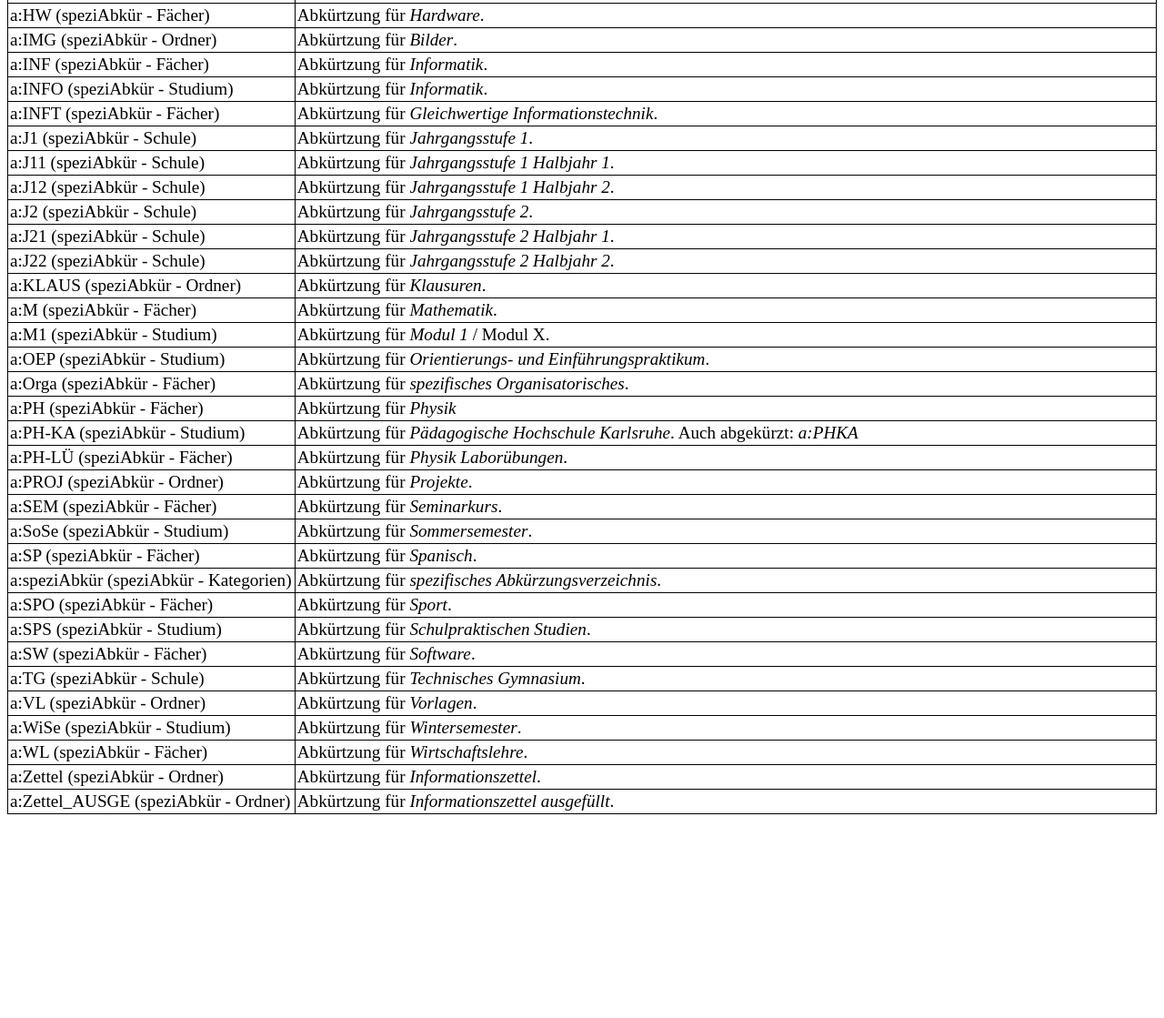
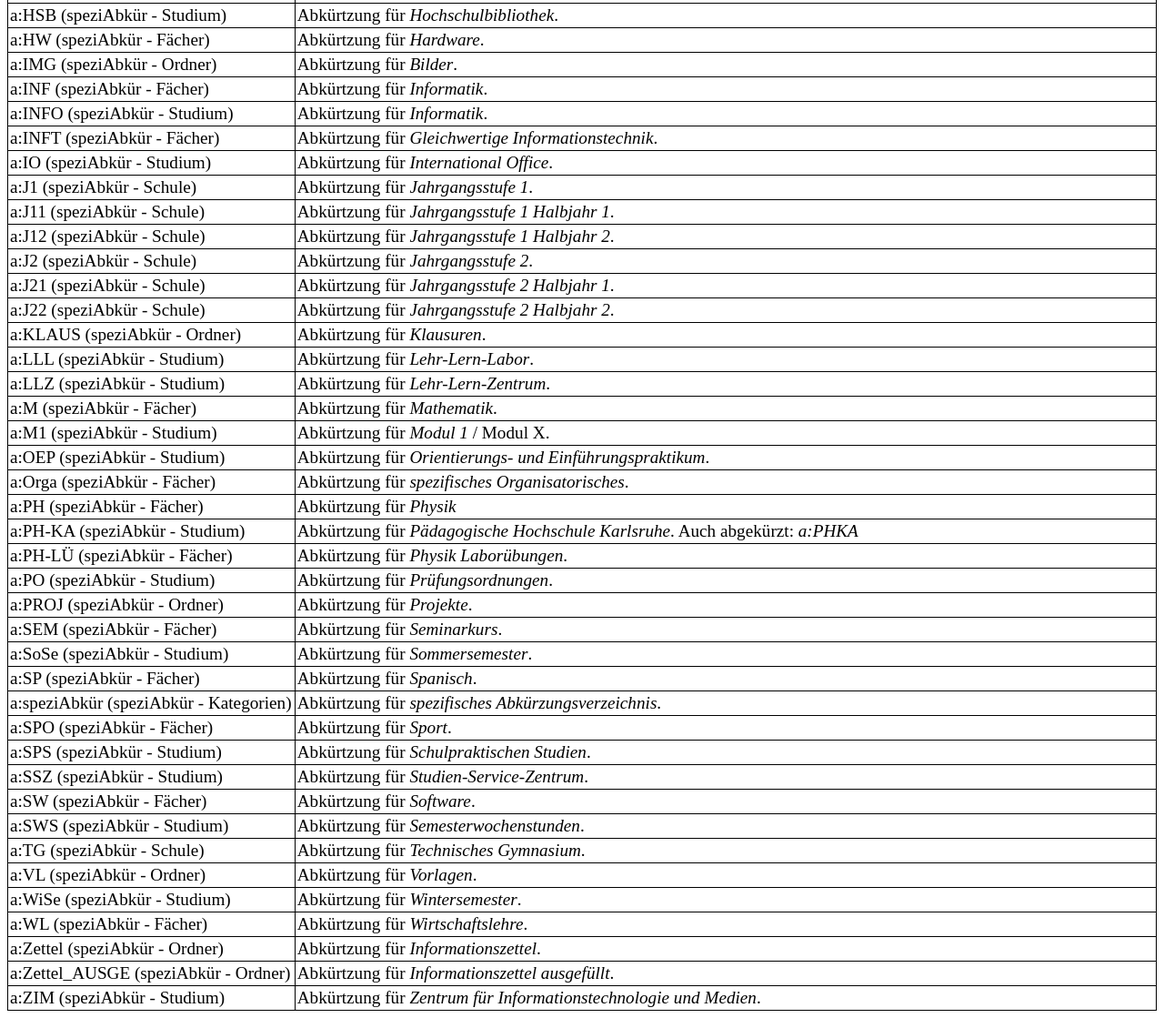
Before and after one commit to aocalux/glossar.chrispri.de, a plain HTML site: page topic/spezifisches-Abkürzungsverzeichnis.html in a window 1280 px wide. Shown: the part 482-1601 px from the top of the page at 91% size. Before the commit the page ends 1385 px from the top, so only its background shows below. Drawn offline with Linux system fonts and the light colour scheme.

Commit message:
Add new abbreviations to specific abbreviation list

```diff
--- a/topic/spezifisches-Abkürzungsverzeichnis.html
+++ b/topic/spezifisches-Abkürzungsverzeichnis.html
@@ -35,11 +35,13 @@
 <tr><td>a:ETH (speziAbkür - Fächer)</td><td>Abkürtzung für <i>Ethik</i>.</td></tr>
 <tr><td>a:GFS (speziAbkür - Fächer)</td><td>Abkürtzung für <i>Gleichwertige Feststellung von Schülerleistungen</i>.</td></tr>
 <tr><td>a:GGK (speziAbkür - Fächer)</td><td>Abkürtzung für <i>Geschichte mit Gemeinschaftskunde</i>.</td></tr>
+<tr><td>a:HSB (speziAbkür - Studium)</td><td>Abkürtzung für <i>Hochschulbibliothek</i>.</td></tr>
 <tr><td>a:HW (speziAbkür - Fächer)</td><td>Abkürtzung für <i>Hardware</i>.</td></tr>
 <tr><td>a:IMG (speziAbkür - Ordner)</td><td>Abkürtzung für <i>Bilder</i>.</td></tr>
 <tr><td>a:INF (speziAbkür - Fächer)</td><td>Abkürtzung für <i>Informatik</i>.</td></tr>
 <tr><td>a:INFO (speziAbkür - Studium)</td><td>Abkürtzung für <i>Informatik</i>.</td></tr>
 <tr><td>a:INFT (speziAbkür - Fächer)</td><td>Abkürtzung für <i>Gleichwertige Informationstechnik</i>.</td></tr>
+<tr><td>a:IO (speziAbkür - Studium)</td><td>Abkürtzung für <i>International Office</i>.</td></tr>
 <tr><td>a:J1 (speziAbkür - Schule)</td><td>Abkürtzung für <i>Jahrgangsstufe 1</i>.</td></tr>
 <tr><td>a:J11 (speziAbkür - Schule)</td><td>Abkürtzung für <i>Jahrgangsstufe 1 Halbjahr 1</i>.</td></tr>
 <tr><td>a:J12 (speziAbkür - Schule)</td><td>Abkürtzung für <i>Jahrgangsstufe 1 Halbjahr 2</i>.</td></tr>
@@ -47,6 +49,8 @@
 <tr><td>a:J21 (speziAbkür - Schule)</td><td>Abkürtzung für <i>Jahrgangsstufe 2 Halbjahr 1</i>.</td></tr>
 <tr><td>a:J22 (speziAbkür - Schule)</td><td>Abkürtzung für <i>Jahrgangsstufe 2 Halbjahr 2</i>.</td></tr>
 <tr><td>a:KLAUS (speziAbkür - Ordner)</td><td>Abkürtzung für <i>Klausuren</i>.</td></tr>
+<tr><td>a:LLL (speziAbkür - Studium)</td><td>Abkürtzung für <i>Lehr-Lern-Labor</i>.</td></tr>
+<tr><td>a:LLZ (speziAbkür - Studium)</td><td>Abkürtzung für <i>Lehr-Lern-Zentrum</i>.</td></tr>
 <tr><td>a:M (speziAbkür - Fächer)</td><td>Abkürtzung für <i>Mathematik</i>.</td></tr>
 <tr><td>a:M1 (speziAbkür - Studium)</td><td>Abkürtzung für <i>Modul 1</i> / Modul X.</td></tr>
 <tr><td>a:OEP (speziAbkür - Studium)</td><td>Abkürtzung für <i>Orientierungs- und Einführungspraktikum</i>.</td></tr>
@@ -54,6 +58,7 @@
 <tr><td>a:PH (speziAbkür - Fächer)</td><td>Abkürtzung für <i>Physik</i></td>.</tr>
 <tr><td>a:PH-KA (speziAbkür - Studium)</td><td>Abkürtzung für <i>Pädagogische Hochschule Karlsruhe</i>. Auch abgekürzt: <i>a:PHKA</i></td></tr>
 <tr><td>a:PH-LÜ (speziAbkür - Fächer)</td><td>Abkürtzung für <i>Physik Laborübungen</i>.</td></tr>
+<tr><td>a:PO (speziAbkür - Studium)</td><td>Abkürtzung für <i>Prüfungsordnungen</i>.</td></tr>
 <tr><td>a:PROJ (speziAbkür - Ordner)</td><td>Abkürtzung für <i>Projekte</i>.</td></tr>
 <tr><td>a:SEM (speziAbkür - Fächer)</td><td>Abkürtzung für <i>Seminarkurs</i>.</td></tr>
 <tr><td>a:SoSe (speziAbkür - Studium)</td><td>Abkürtzung für <i>Sommersemester</i>.</td></tr>
@@ -61,13 +66,16 @@
 <tr><td>a:speziAbkür (speziAbkür - Kategorien)</td><td>Abkürtzung für <i>spezifisches Abkürzungsverzeichnis</i>.</td></tr>
 <tr><td>a:SPO (speziAbkür - Fächer)</td><td>Abkürtzung für <i>Sport</i>.</td></tr>
 <tr><td>a:SPS (speziAbkür - Studium)</td><td>Abkürtzung für <i>Schulpraktischen Studien</i>.</td></tr>
+<tr><td>a:SSZ (speziAbkür - Studium)</td><td>Abkürtzung für <i>Studien-Service-Zentrum</i>.</td></tr>
 <tr><td>a:SW (speziAbkür - Fächer)</td><td>Abkürtzung für <i>Software</i>.</td></tr>
+<tr><td>a:SWS (speziAbkür - Studium)</td><td>Abkürtzung für <i>Semesterwochenstunden</i>.</td></tr>
 <tr><td>a:TG (speziAbkür - Schule)</td><td>Abkürtzung für <i>Technisches Gymnasium</i>.</td></tr>
 <tr><td>a:VL (speziAbkür - Ordner)</td><td>Abkürtzung für <i>Vorlagen</i>.</td></tr>
 <tr><td>a:WiSe (speziAbkür - Studium)</td><td>Abkürtzung für <i>Wintersemester</i>.</td></tr>
 <tr><td>a:WL (speziAbkür - Fächer)</td><td>Abkürtzung für <i>Wirtschaftslehre</i>.</td></tr>
 <tr><td>a:Zettel (speziAbkür - Ordner)</td><td>Abkürtzung für <i>Informationszettel</i>.</td></tr>
 <tr><td>a:Zettel_AUSGE (speziAbkür - Ordner)</td><td>Abkürtzung für <i>Informationszettel ausgefüllt</i>.</td></tr>
+<tr><td>a:ZIM (speziAbkür - Studium)</td><td>Abkürtzung für <i>Zentrum für Informationstechnologie und Medien</i>.</td></tr>
 
 
 
```
